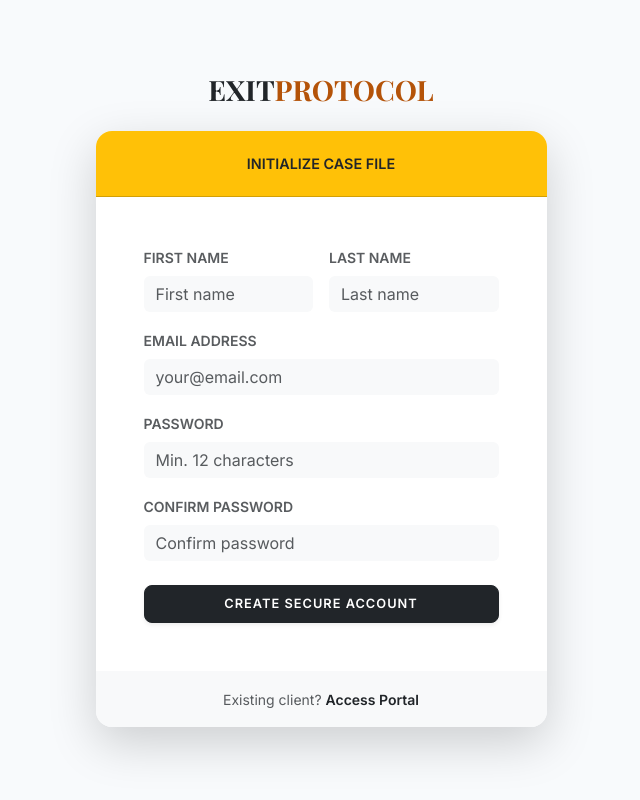
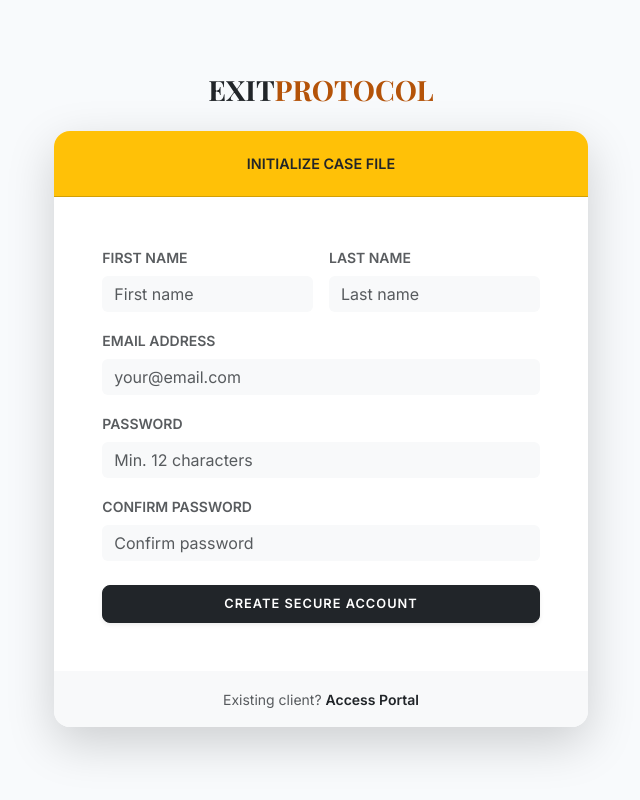
Before and after one commit to Vinaygond/exit-protocol, a Django app: page /accounts/register/ in a window 1280 px wide. Shown: the whole page, without its empty margins (319-959 px from the left). Run offline with Django 5.2, Linux system fonts and the light colour scheme; some libraries are stand-ins or nearby versions.

Commit message:
Refactor registration form layout and structure

```diff
--- a/accounts/templates/accounts/register.html
+++ b/accounts/templates/accounts/register.html
@@ -3,14 +3,11 @@
 
 {% block title %}Initialize Audit | Exit Protocol{% endblock %}
 
-{# --- FIX: Changed block name to 'landing_content' --- #}
 {% block landing_content %}
-<div class="d-flex align-items-center min-vh-100" style="background-color: #f8fafc;">
-    <div class="container py-5">
-        <div class="row justify-content-center">
+<div class="d-flex align-items-center justify-content-center min-vh-100" style="background-color: #f8fafc;">
     <div class="col-md-6 col-lg-5">
         <div class="text-center mb-4">
-                    <h4 class="brand-font fw-bold text-dark fs-3">EXIT<span style="color: #b45309;">PROTOCOL</span></h4>
+            <h3 class="brand-font fw-bold text-dark">EXIT<span style="color: #b45309;">PROTOCOL</span></h3>
         </div>
 
         <div class="card border-0 shadow-lg rounded-4 overflow-hidden">
@@ -18,7 +15,6 @@
                 <h5 class="fw-bold mb-0 text-uppercase ls-1" style="font-size: 0.9rem;">Initialize Case File</h5>
             </div>
             <div class="card-body p-4 p-md-5 bg-white">
-
                 <form method="post">
                     {% csrf_token %}
 
@@ -36,9 +32,7 @@
                     <div class="mb-3">
                         <label class="form-label small fw-bold text-uppercase text-muted">Email Address</label>
                         {% render_field form.email class="form-control bg-light border-0" %}
-                                {% if form.email.errors %}
-                                    <div class="text-danger small mt-1">{{ form.email.errors.0 }}</div>
-                                {% endif %}
+                        {% if form.email.errors %}<div class="text-danger small mt-1">{{ form.email.errors.0 }}</div>{% endif %}
                     </div>
 
                     <div class="mb-3">
@@ -49,12 +43,9 @@
                     <div class="mb-4">
                         <label class="form-label small fw-bold text-uppercase text-muted">Confirm Password</label>
                         {% render_field form.password_confirm class="form-control bg-light border-0" %}
-                                {% if form.non_field_errors %}
-                                    <div class="alert alert-danger small mt-2">{{ form.non_field_errors }}</div>
-                                {% endif %}
                     </div>
 
-                            <div class="d-grid gap-2 mt-4">
+                    <div class="d-grid mt-4">
                         <button type="submit" class="btn btn-dark btn-lg shadow-sm fw-bold text-uppercase" style="letter-spacing: 1px; font-size: 0.8rem;">
                             Create Secure Account
                         </button>
@@ -69,6 +60,4 @@
         </div>
     </div>
 </div>
-    </div>
-</div>
 {% endblock %}
```
Lines whose indentation alone changed are shown as unchanged.
